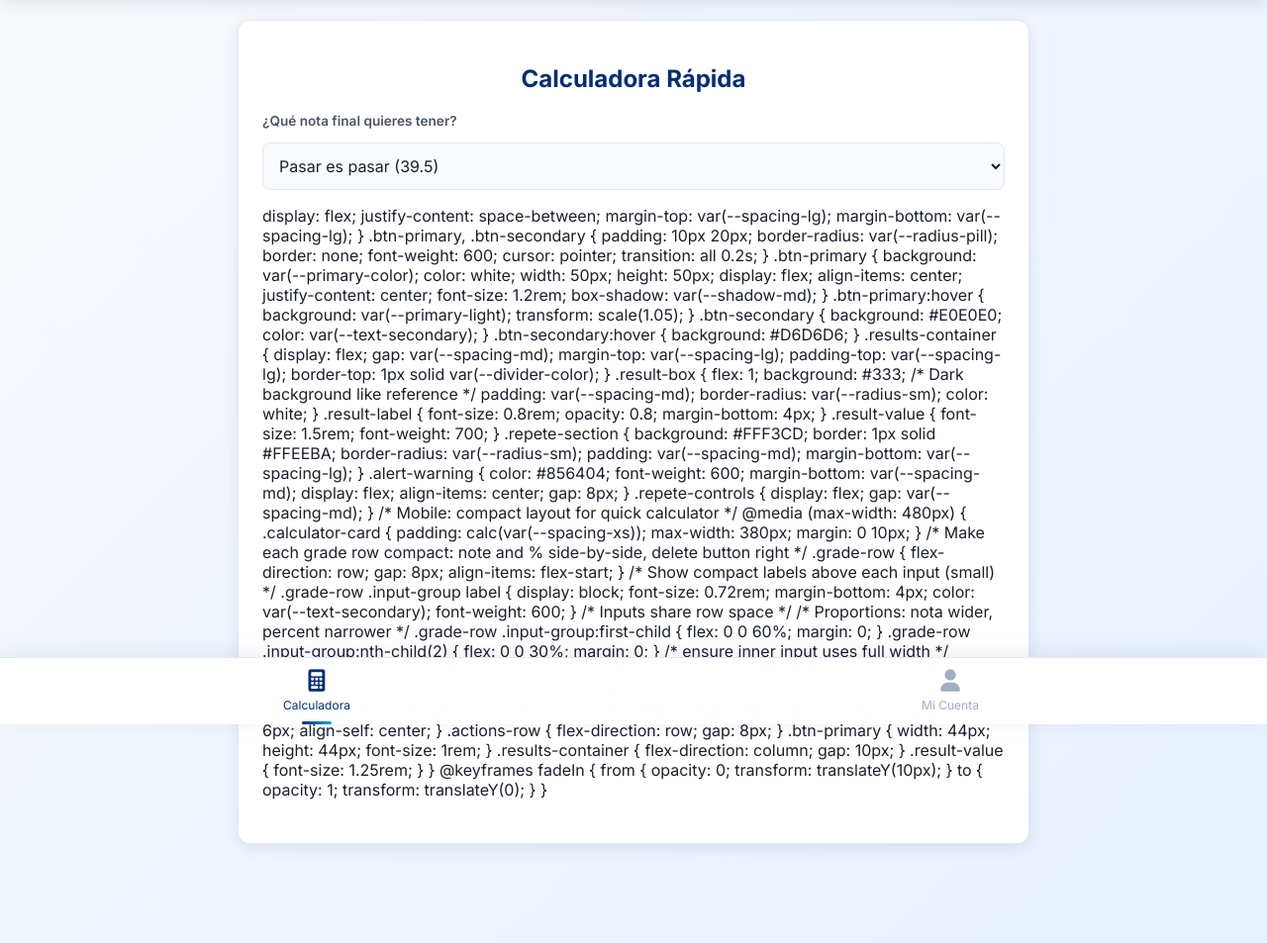
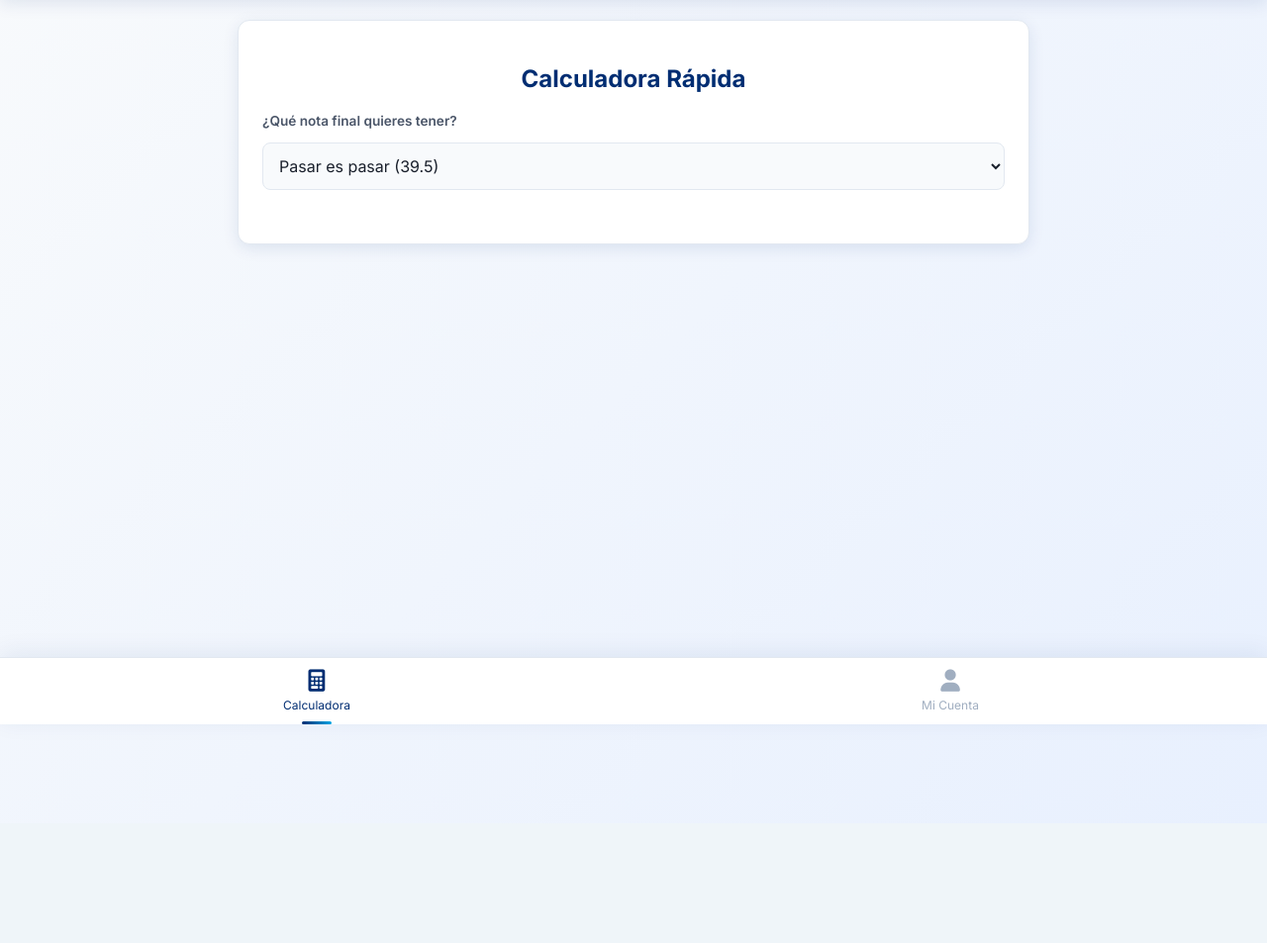
Before and after one commit to SubaruDev0/MiPromedioUSS, a Django app: page / in a window 1280 px wide. Shown: the part 68-1021 px from the top of the page at 99% size. After the commit the page ends 801 px from the top, so only its background shows below. Run offline with Django 4.2, Linux system fonts and the light colour scheme.

Commit message:
Fix: remove stray CSS injected into guest_calculator template (centralized in CSS)

```diff
--- a/templates/calculadora/guest_calculator.html
+++ b/templates/calculadora/guest_calculator.html
@@ -15,168 +15,7 @@
             <div id="nota-objetivo-custom-container" style="display: none;">
                 <input type="number" id="nota-objetivo-custom" class="grade-input" placeholder="Ingresa tu nota objetivo (10-70)" min="10" max="70" step="0.1" oninput="calculateGuest()">
             </div>
-        display: flex;
-        justify-content: space-between;
-        margin-top: var(--spacing-lg);
-        margin-bottom: var(--spacing-lg);
-    }
 
-    .btn-primary,
-    .btn-secondary {
-        padding: 10px 20px;
-        border-radius: var(--radius-pill);
-        border: none;
-        font-weight: 600;
-        cursor: pointer;
-        transition: all 0.2s;
-    }
-
-    .btn-primary {
-        background: var(--primary-color);
-        color: white;
-        width: 50px;
-        height: 50px;
-        display: flex;
-        align-items: center;
-        justify-content: center;
-        font-size: 1.2rem;
-        box-shadow: var(--shadow-md);
-    }
-
-    .btn-primary:hover {
-        background: var(--primary-light);
-        transform: scale(1.05);
-    }
-
-    .btn-secondary {
-        background: #E0E0E0;
-        color: var(--text-secondary);
-    }
-
-    .btn-secondary:hover {
-        background: #D6D6D6;
-    }
-
-    .results-container {
-        display: flex;
-        gap: var(--spacing-md);
-        margin-top: var(--spacing-lg);
-        padding-top: var(--spacing-lg);
-        border-top: 1px solid var(--divider-color);
-    }
-
-    .result-box {
-        flex: 1;
-        background: #333;
-        /* Dark background like reference */
-        padding: var(--spacing-md);
-        border-radius: var(--radius-sm);
-        color: white;
-    }
-
-    .result-label {
-        font-size: 0.8rem;
-        opacity: 0.8;
-        margin-bottom: 4px;
-    }
-
-    .result-value {
-        font-size: 1.5rem;
-        font-weight: 700;
-    }
-
-    .repete-section {
-        background: #FFF3CD;
-        border: 1px solid #FFEEBA;
-        border-radius: var(--radius-sm);
-        padding: var(--spacing-md);
-        margin-bottom: var(--spacing-lg);
-    }
-
-    .alert-warning {
-        color: #856404;
-        font-weight: 600;
-        margin-bottom: var(--spacing-md);
-        display: flex;
-        align-items: center;
-        gap: 8px;
-    }
-
-    .repete-controls {
-        display: flex;
-        gap: var(--spacing-md);
-    }
-
-    /* Mobile: compact layout for quick calculator */
-    @media (max-width: 480px) {
-        .calculator-card {
-            padding: calc(var(--spacing-xs));
-            max-width: 380px;
-            margin: 0 10px;
-        }
-
-        /* Make each grade row compact: note and % side-by-side, delete button right */
-        .grade-row {
-            flex-direction: row;
-            gap: 8px;
-            align-items: flex-start;
-        }
-
-        /* Show compact labels above each input (small) */
-        .grade-row .input-group label {
-            display: block;
-            font-size: 0.72rem;
-            margin-bottom: 4px;
-            color: var(--text-secondary);
-            font-weight: 600;
-        }
-
-        /* Inputs share row space */
-        /* Proportions: nota wider, percent narrower */
-        .grade-row .input-group:first-child { flex: 0 0 60%; margin: 0; }
-        .grade-row .input-group:nth-child(2) { flex: 0 0 30%; margin: 0; }
-
-        /* ensure inner input uses full width */
-        .grade-row .input-group input,
-        .grade-row .input-group select { width: 100%; box-sizing: border-box; }
-
-        .grade-input,
-        .weight-input,
-        select {
-            padding: 8px;
-            font-size: 0.95rem;
-        }
-
-        /* Small remove button aligned to the right */
-        .btn-remove {
-            width: 36px;
-            height: 36px;
-            flex: 0 0 36px;
-            margin-left: 6px;
-            align-self: center;
-        }
-
-        .actions-row { flex-direction: row; gap: 8px; }
-
-        .btn-primary { width: 44px; height: 44px; font-size: 1rem; }
-
-        .results-container { flex-direction: column; gap: 10px; }
-
-        .result-value { font-size: 1.25rem; }
-    }
-
-    @keyframes fadeIn {
-        from {
-            opacity: 0;
-            transform: translateY(10px);
-        }
-
-        to {
-            opacity: 1;
-            transform: translateY(0);
-        }
-    }
-</style>
 
 <script>
     function addRow() {
```
